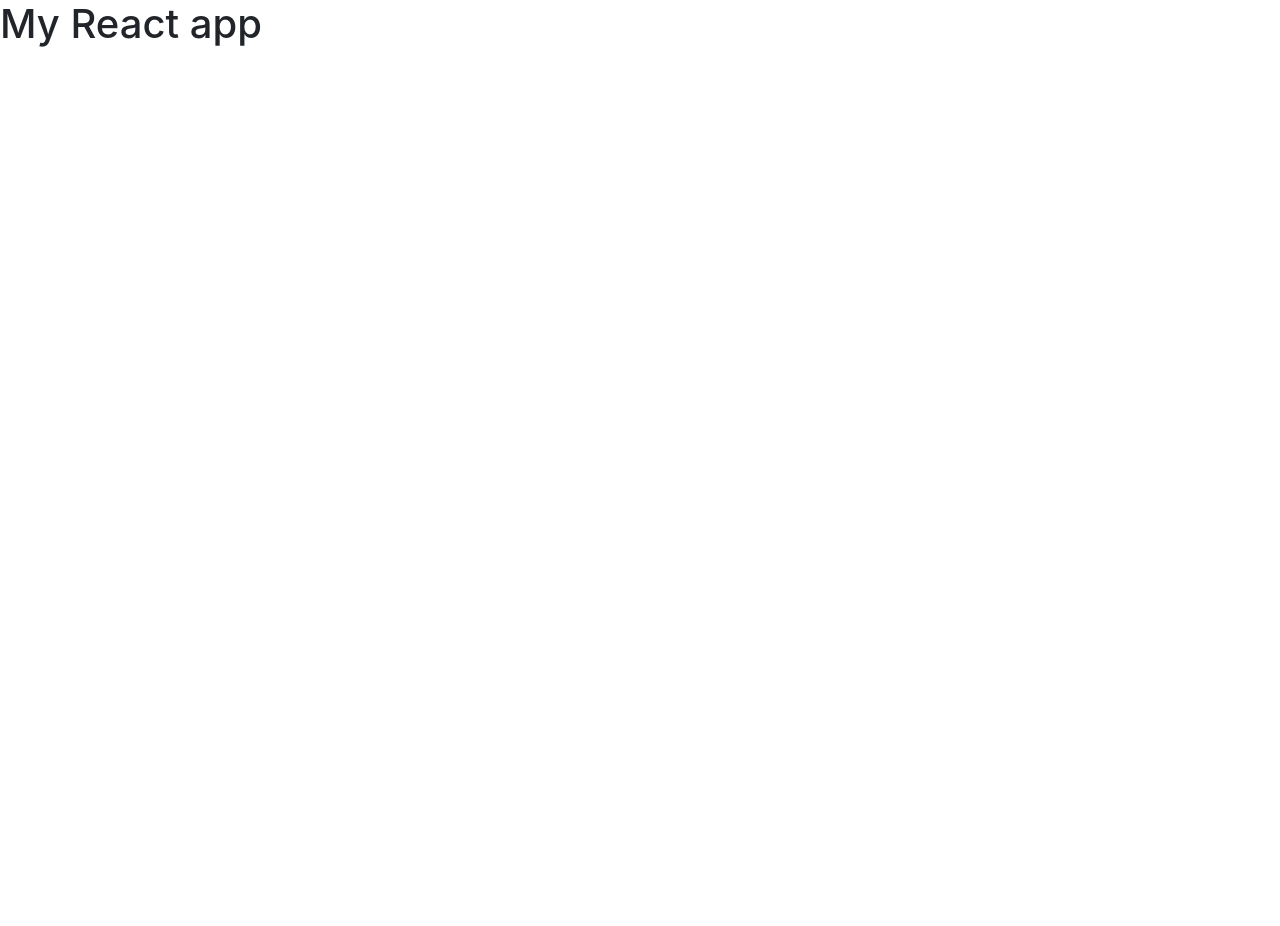
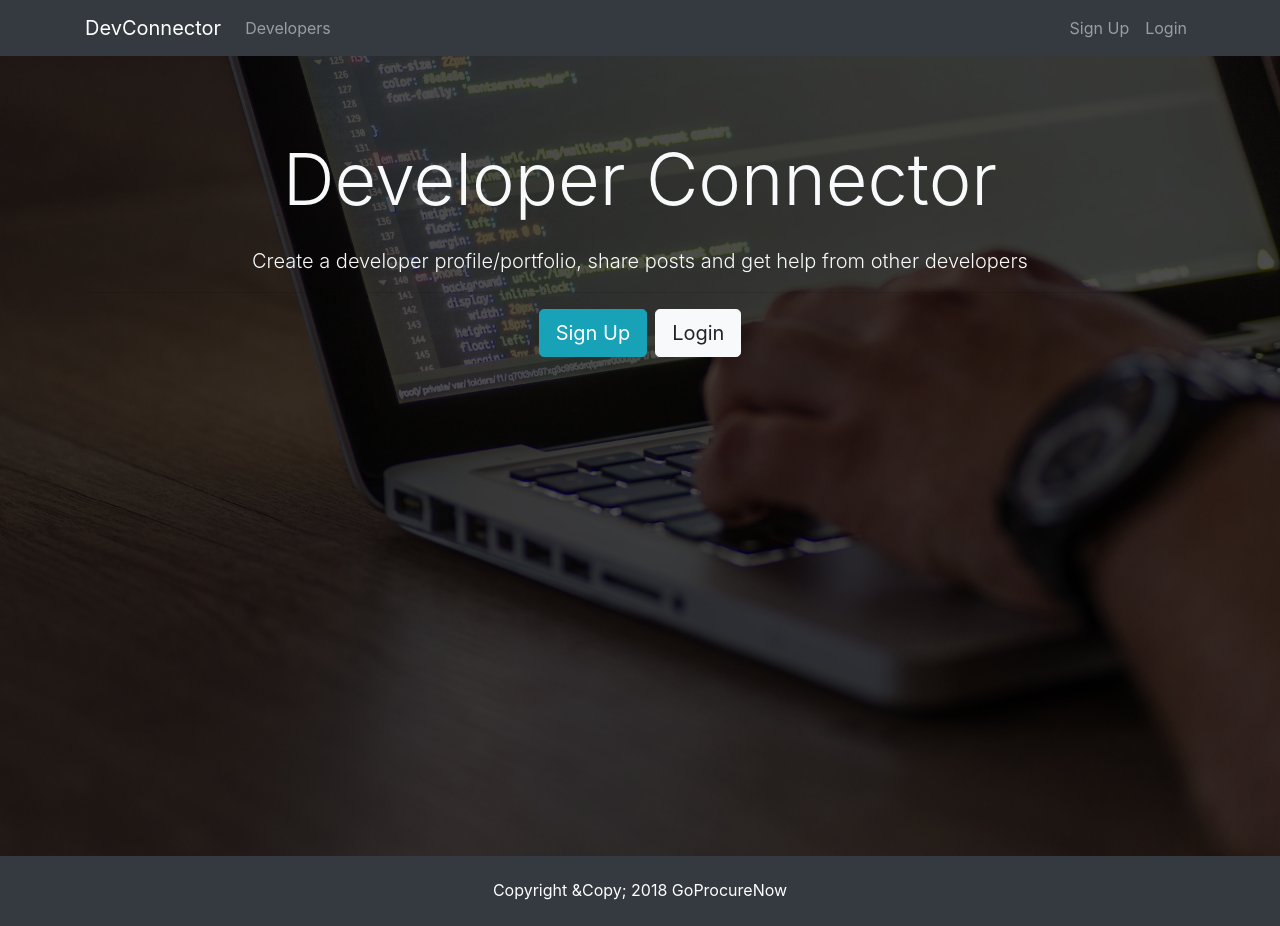
Before and after one commit to toddcoles/goprocurenow, a React (Create React App) app in the folder client/: page /register in a window 1280 px wide. Before the commit the page ends 800 px from the top, so only its background shows below. Built offline with nearby package versions, Linux system fonts and the light colour scheme.

Commit message:
Adding Landing page, Navbar and Footer

```diff
--- a/client/public/index.html
+++ b/client/public/index.html
@@ -19,7 +19,13 @@
       integrity="sha384-MCw98/SFnGE8fJT3GXwEOngsV7Zt27NXFoaoApmYm81iuXoPkFOJwJ8ERdknLPMO"
       crossorigin="anonymous"
     />
-    <title>React App</title>
+    <link
+      rel="stylesheet"
+      href="https://use.fontawesome.com/releases/v5.6.1/css/all.css"
+      integrity="sha384-gfdkjb5BdAXd+lj+gudLWI+BXq4IuLW5IT+brZEZsLFm++aCMlF1V92rMkPaX4PP"
+      crossorigin="anonymous"
+    />
+    <title>GoProcureNow</title>
   </head>
   <body>
     <noscript> You need to enable JavaScript to run this app. </noscript>
--- a/client/src/App.js
+++ b/client/src/App.js
@@ -1,4 +1,8 @@
 import React, { Component } from 'react';
+
+import Navbar from './components/layout/Navbar';
+import Footer from './components/layout/Footer';
+import Landing from './components/layout/Landing';
 
 import './App.css';
 
@@ -6,7 +10,9 @@
   render() {
     return (
       <div className="App">
-        <h1>My React app</h1>
+        <Navbar />
+        <Landing />
+        <Footer />
       </div>
     );
   }
--- /dev/null
+++ b/client/src/components/layout/Footer.js
@@ -0,0 +1,9 @@
+import React from 'react';
+
+export default () => {
+  return (
+    <footer className="bg-dark text-white mt-5 p-4 text-center">
+      Copyright &Copy; {new Date().getFullYear()} GoProcureNow
+    </footer>
+  );
+};
--- /dev/null
+++ b/client/src/components/layout/Landing.js
@@ -0,0 +1,33 @@
+import React, { Component } from 'react';
+
+class Landing extends Component {
+  render() {
+    return (
+      <div className="landing">
+        <div className="dark-overlay landing-inner text-light">
+          <div className="container">
+            <div className="row">
+              <div className="col-md-12 text-center">
+                <h1 className="display-3 mb-4">Developer Connector</h1>
+                <p className="lead">
+                  {' '}
+                  Create a developer profile/portfolio, share posts and get help
+                  from other developers
+                </p>
+                <hr />
+                <a href="register.html" className="btn btn-lg btn-info mr-2">
+                  Sign Up
+                </a>
+                <a href="login.html" className="btn btn-lg btn-light">
+                  Login
+                </a>
+              </div>
+            </div>
+          </div>
+        </div>
+      </div>
+    );
+  }
+}
+
+export default Landing;
--- /dev/null
+++ b/client/src/components/layout/Navbar.js
@@ -0,0 +1,49 @@
+import React, { Component } from 'react';
+
+class Navbar extends Component {
+  render() {
+    return (
+      <nav className="navbar navbar-expand-sm navbar-dark bg-dark mb-4">
+        <div className="container">
+          <a className="navbar-brand" href="landing.html">
+            DevConnector
+          </a>
+          <button
+            className="navbar-toggler"
+            type="button"
+            data-toggle="collapse"
+            data-target="#mobile-nav"
+          >
+            <span className="navbar-toggler-icon" />
+          </button>
+
+          <div className="collapse navbar-collapse" id="mobile-nav">
+            <ul className="navbar-nav mr-auto">
+              <li className="nav-item">
+                <a className="nav-link" href="profiles.html">
+                  {' '}
+                  Developers
+                </a>
+              </li>
+            </ul>
+
+            <ul className="navbar-nav ml-auto">
+              <li className="nav-item">
+                <a className="nav-link" href="register.html">
+                  Sign Up
+                </a>
+              </li>
+              <li className="nav-item">
+                <a className="nav-link" href="login.html">
+                  Login
+                </a>
+              </li>
+            </ul>
+          </div>
+        </div>
+      </nav>
+    );
+  }
+}
+
+export default Navbar;
```
